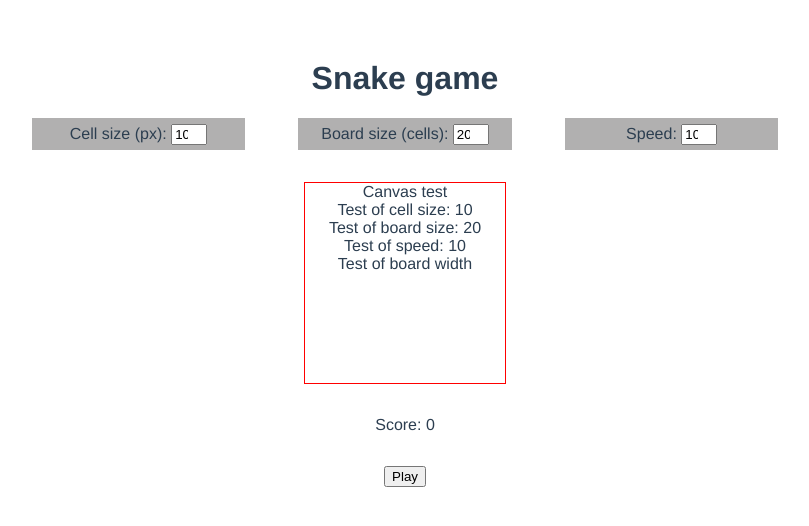
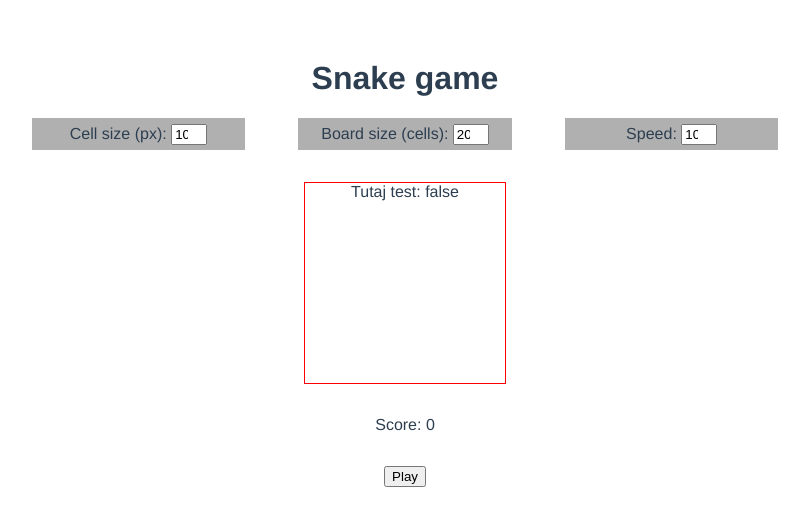
Before and after one commit to mmach1988/Game-of-Life-vue, a Vue app: page / in a window 1280 px wide. Shown: the top 526 px of the page, without its empty margins (235-1044 px from the left). Built offline with nearby package versions, Linux system fonts and the light colour scheme.

Commit message:
Zmiany po czwartkowym kursie

```diff
--- a/src/App.vue
+++ b/src/App.vue
@@ -14,9 +14,9 @@
       </div>
     </div>
 
-    <snake-canvas :cellSize="cellSize" :boardSize="boardSize" :speed="speed" />
+    <snake-canvas :cellSize="cellSize" :boardSize="boardSize" :speed="speed" :isPlaying="isPlaying" />
     <div class="margin-top">Score: {{ score }}</div>
-    <div class="margin-top"><button>Play</button></div>
+    <div class="margin-top"><button @click="startGame">Play</button></div>
 
     <div></div>
   </div>
@@ -33,7 +33,13 @@ export default {
       cellSize: 10,
       boardSize: 20,
       speed: 10,
+      isPlaying: false,
     };
+  },
+  methods: {
+startGame() {
+this.isPlaying = !this.isPlaying
+}
   },
   components: { SnakeCanvas },
 };
--- a/src/components/SnakeCanvas.vue
+++ b/src/components/SnakeCanvas.vue
@@ -1,27 +1,35 @@
 <template>
   <div
+    ref="board"
     :style="{
       width: boardWidthAndHeight + 'px',
       height: boardWidthAndHeight + 'px',
     }"
     class="canvas"
   >
-    Canvas test <br />
-    Test of cell size: {{ cellSize }} <br />
-    Test of board size: {{ boardSize }} <br />
-    Test of speed: {{ speed }} <br />
-    Test of board width {{ boardWidth }}
+  Tutaj test: {{isPlaying}}
   </div>
 </template>
 
 <script>
 export default {
-  props: ["cellSize", "boardSize", "speed"],
-
+  props: ["cellSize", "boardSize", "speed", "isPlaying",],
   computed: {
     boardWidthAndHeight() {
       return this.boardSize * this.cellSize;
     },
+  },
+    data: function () {
+    return {
+ boardContext: null
+    };
+  },
+
+  methods: {
+       draw () {
+   console.log('drawing')
+  }
+
   },
 };
 </script>
```
